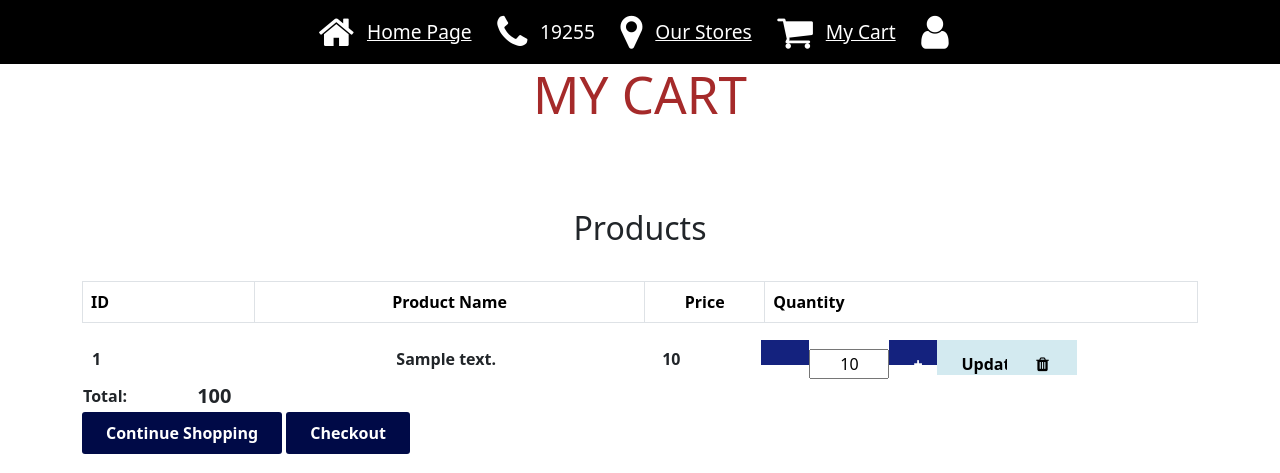
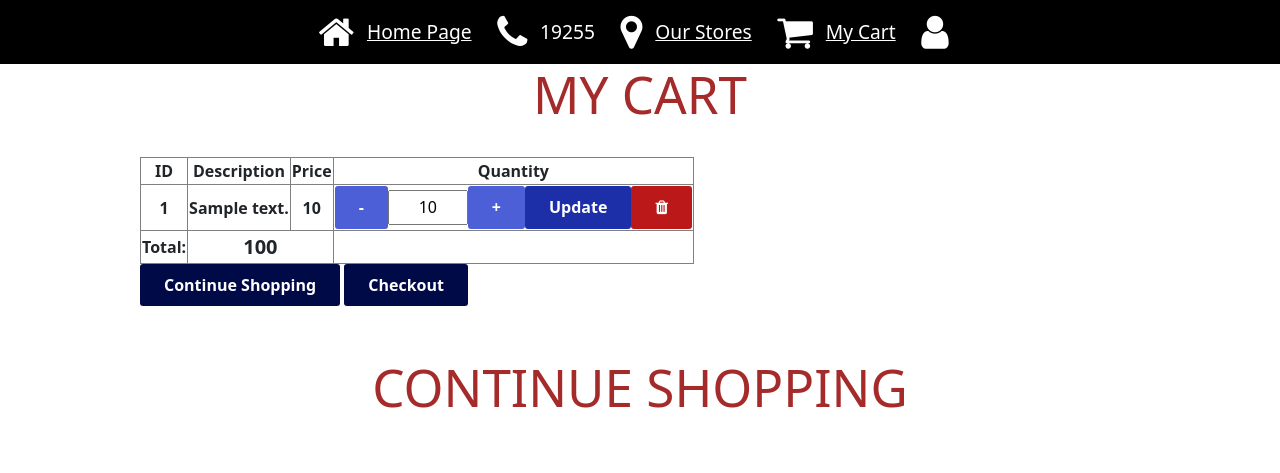
Before and after one commit to a-amrashraf/webprog, a PHP site: page /cart.php in a window 1280 px wide. Shown: the top 473 px of the page. Run offline with PHP 8.4, Linux system fonts and the light colour scheme; the visitor is signed in with stand-in values (Sample User, id 1); tables that the repository leaves empty or names only in its code hold one stand-in row (values such as "Sample post"); lists and menus that the app fills with data are empty.

Commit message:
css updates

```diff
--- a/Test.css
+++ b/Test.css
@@ -171,30 +171,48 @@ padding-bottom:2vw ;
     font-size: 16px;
 }
 .quantity-button{
-    width: 40px;
-    height: 25px;
-    text-align: center;
-    background-color: #14227e;
+    display: inline-block;
+    outline: none;
+    cursor: pointer;
+    font-weight: 600;
+    border-radius: 3px;
+    height: auto;
+    padding: 12px 24px;
+
     color: #fff;
+    background: #4d5fd6;
+    line-height: 1.15;
+    font-size: 16px;
+
 }
 
 .delete-button{
     display: inline-block;
-    width: 70px;
-    height: 35px;
-    text-align: center;
     outline: none;
-    background-color: #d3eaf0;
-    color: black;
+    cursor: pointer;
+    font-weight: 600;
+    border-radius: 3px;
+    padding: 12px 24px;
+
+    color: #fff;
+    background: #bb1919;
+    line-height: 1.15;
+    font-size: 16px;
+
 }
 .upd-button{
     display: inline-block;
-    width: 70px;
-    height: 35px;
-    text-align: center;
     outline: none;
-    background-color: #d3eaf0;
-    color: black;
+    cursor: pointer;
+    font-weight: 600;
+    border-radius: 3px;
+    padding: 12px 24px;
+
+    color: #fff;
+    background: #1c2fa9;
+    line-height: 1.15;
+    font-size: 16px;
+
 }
 button{
     display: inline-block;
--- a/cart.php
+++ b/cart.php
@@ -58,6 +58,14 @@ if(isset($_SESSION['username'])) {
             background: #fff;
             z-index: 1000;
         }
+
+    .container {
+        width: 80%; /* Adjust the width as needed */
+        margin: 0 auto; /* This centers the container horizontally */
+        /* Additional styles for the container if needed */
+    }
+
+
     </style>
     </head>
 <body>
@@ -78,19 +86,10 @@ if(isset($_SESSION['username'])) {
             </div>
         </div>
 
+
+        <div class="container">
         <h1 class="name">MY CART</h1><br>
-        <div class="container">
-    <h2>Products</h2>
-    <table class="table table-bordered">
-        <thead>
-            <tr>
-                <th class="text-left">ID</th>
-                <th class="text-center" style="width:35%;">Product Name</th>
-                <th style="text-align:center; width:120px;">Price</th>
-                <th>Quantity</th>
-            </tr>
-        </thead>
-        <tbody>
+
         <?php
 include_once('connection.php');
 
@@ -212,32 +211,37 @@ $totalPrice = 0; // Initializing the total price variable
 // Display existing cart items with quantity controls and delete option
 if ($resultCart) {
     if (mysqli_num_rows($resultCart) > 0) {
-        echo '<table >';
 
-
+        echo '<class="row">';
+        echo '<table class="table-md table-bordered ">';
+        echo '<thead style="text-align:center;">';
+        echo '<tr>';
+        echo '<th>ID</th>';
+        echo '<th>Description</th>';
+        echo '<th>Price</th>';
+        echo '<th>Quantity</th>';
+        echo '</tr>';
         while ($row = mysqli_fetch_assoc($resultCart)) {
             echo '<tr >';
-            echo '<th style="padding-left: 10px; padding-right: 95px;">' . $row['id'] . '</th>';
-            echo '<th style=" text-align:center; padding-left:85px; padding-right:50px; min-width:465px; position:absoulte; ">' . $row['description'] . '</th>';
-            echo '<th style="padding-right:80px; ">' . $row['price'] . '</th>';
-            echo '<th style="text-align:right;">';
-
+            echo '<th >' . $row['id'] . '</th>';
+            echo '<th >' . $row['description'] . '</th>';
+            echo '<th >' . $row['price'] . '</th>';
+            echo '<th >';
             echo '<form method="post">';
             echo '<input  type="hidden" name="delete_id" value="' . $row['id'] . '">';
-
             // Minus button
-            echo '<button style="" type="button" class="quantity-button" data-type="minus">-</button>';
+            echo '<button type="button" class="quantity-button" data-type="minus">-</button>';
 
             // Quantity input field
-            echo '<input  type="text" style="width:80px; text-align:center; " name="quantity" value="' . $row['quantity'] . '">';
+            echo '<input  type="text" style="width:80px; height:35px; text-align:center; " name="quantity" value="' . $row['quantity'] . '">';
 
             // Plus button
-            echo '<button style="" type="button" class="quantity-button" data-type="plus">+</button>';
+            echo '<button  type="button" class="quantity-button" data-type="plus">+</button>';
 
-            echo '<button style="" type="submit" class="upd-button" name="update_id" value="' . $row['id'] . '">Update</button>';
+            echo '<button  type="submit" class="upd-button" name="update_id" value="' . $row['id'] . '">Update</button>';
 
             // Delete button
-            echo '<button style="" type="button" class="delete-button" data-id="' . $row['id'] . '"><i class="fa fa-trash" aria-hidden="true"></i></button>';
+            echo '<button   class="delete-button" data-id="' . $row['id'] . '"><i class="fa fa-trash" aria-hidden="true"></i></button>';
             echo '</form>';
             echo '</th>';
             echo '</tr>';
@@ -245,7 +249,7 @@ if ($resultCart) {
             $totalPrice += $row['price'] * $row['quantity'];
         }
 
-        echo '<tr><th><strong>Total:</strong></th><th style="font-size:20px;">' . $totalPrice . '</th><th></th></tr>';
+        echo '<tr><th><strong>Total:</strong></th><th colspan="2" style="font-size:20px; text-align:center; " >' . $totalPrice . '</th><th></th></tr>';
         echo '</table>';
     } else {
         echo "No items in the cart";
@@ -254,6 +258,8 @@ if ($resultCart) {
     echo "Query execution failed for the cart";
 }
 echo '</div>';
+
+
 
 
 // Rest of your HTML/PHP code (form, display, etc.) goes here
@@ -324,10 +330,22 @@ echo '</div>';
         $result = $stmt->get_result();
 
         if ($result->num_rows > 0) {
-            // Display table headers
-            echo '<table border="1">';
-            echo '<tr><th>ID</th><th>Description</th><th>Price</th><th>Quantity</th><th>Address</th><th>City</th><th>ZIP</th><th>Username</th><th>Created At</th></tr>';
-
+            echo "<h2>Previous orders</h2>";
+            echo "<div class='container'>";
+            echo '<class="row">';
+            echo '<table class="table-md table-bordered ">';
+            echo '<thead style="text-align:center;">';
+        echo '<tr>';
+        echo '<th>ID</th>';
+        echo '<th>Description</th>';
+        echo '<th>Price</th>';
+        echo '<th>Quantity</th>';
+        echo '<th>Address</th>';
+        echo '<th>City</th>';
+        echo '<th>Username</th>';
+        echo '<th>Created At</th>';
+        echo '</tr>';
+        echo '</thead>';
             // Output data of each row
             while ($row = $result->fetch_assoc()) {
                 echo "<tr>";
@@ -337,17 +355,16 @@ echo '</div>';
                 echo "<td>" . $row["quantity"] . "</td>";
                 echo "<td>" . $row["address"] . "</td>";
                 echo "<td>" . $row["city"] . "</td>";
-                echo "<td>" . $row["zip"] . "</td>";
                 echo "<td>" . $row["username"] . "</td>";
                 echo "<td>" . $row["created_at"] . "</td>"; // Output the created_at column
-
                 echo "</tr>";
             }
-
             echo "</table>";
         } else {
             echo "No delivery items found for this username";
         }
+        echo "</div>";
+        echo "</div>";
 
         // Close the statement and connection
         $stmt->close();
--- a/log-in.php
+++ b/log-in.php
@@ -125,6 +125,7 @@ body {
                     <button id="signin" class="btn btn-primary btn-md center-block" onclick="location.href='signin.php';">Sign Up</button>
                     <button id="Forgot" class="btn btn-danger btn-md center-block" onclick="redirectToAdmin()">Admin Login</button>
                     <button class="btn btn-outline-primary back-to-home" onclick="location.href='index.php';">Back to Home</button>
+
                 </form>
 
                 <!-- Display the retrieved username -->
```
